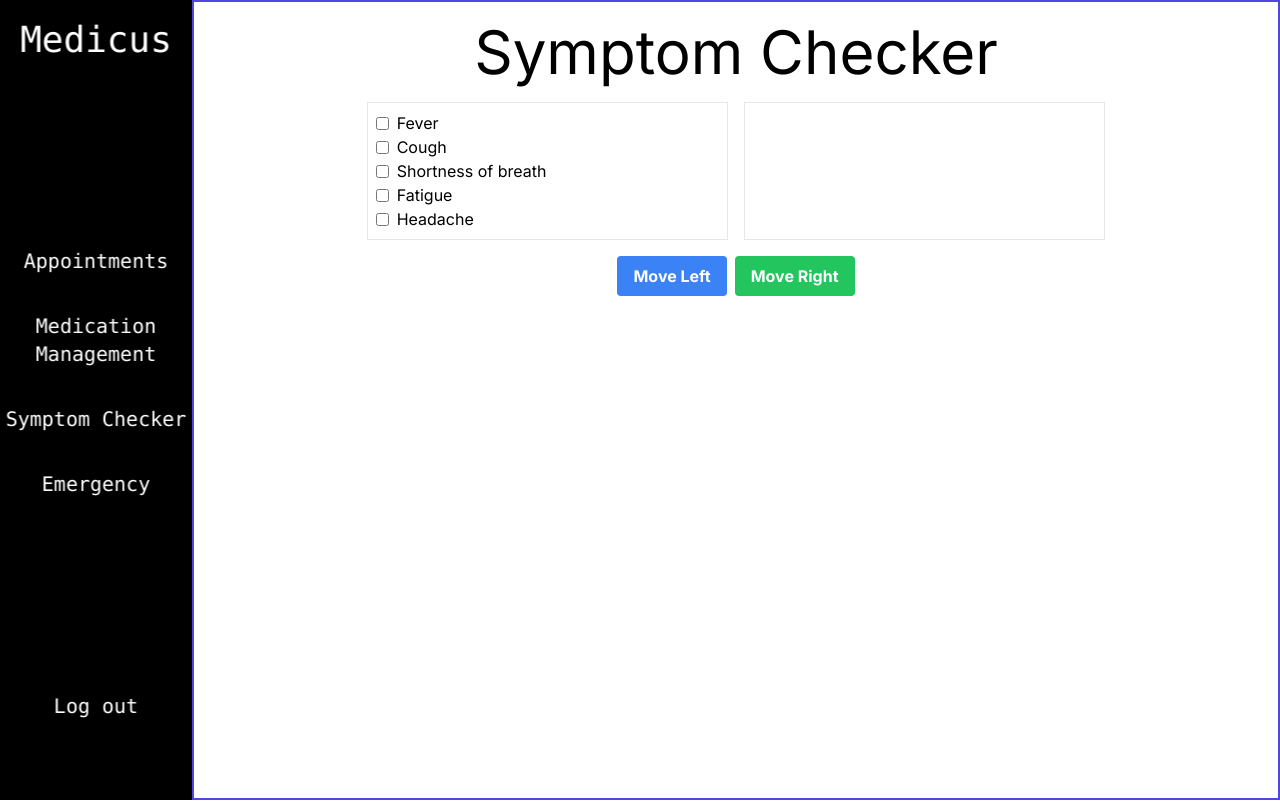
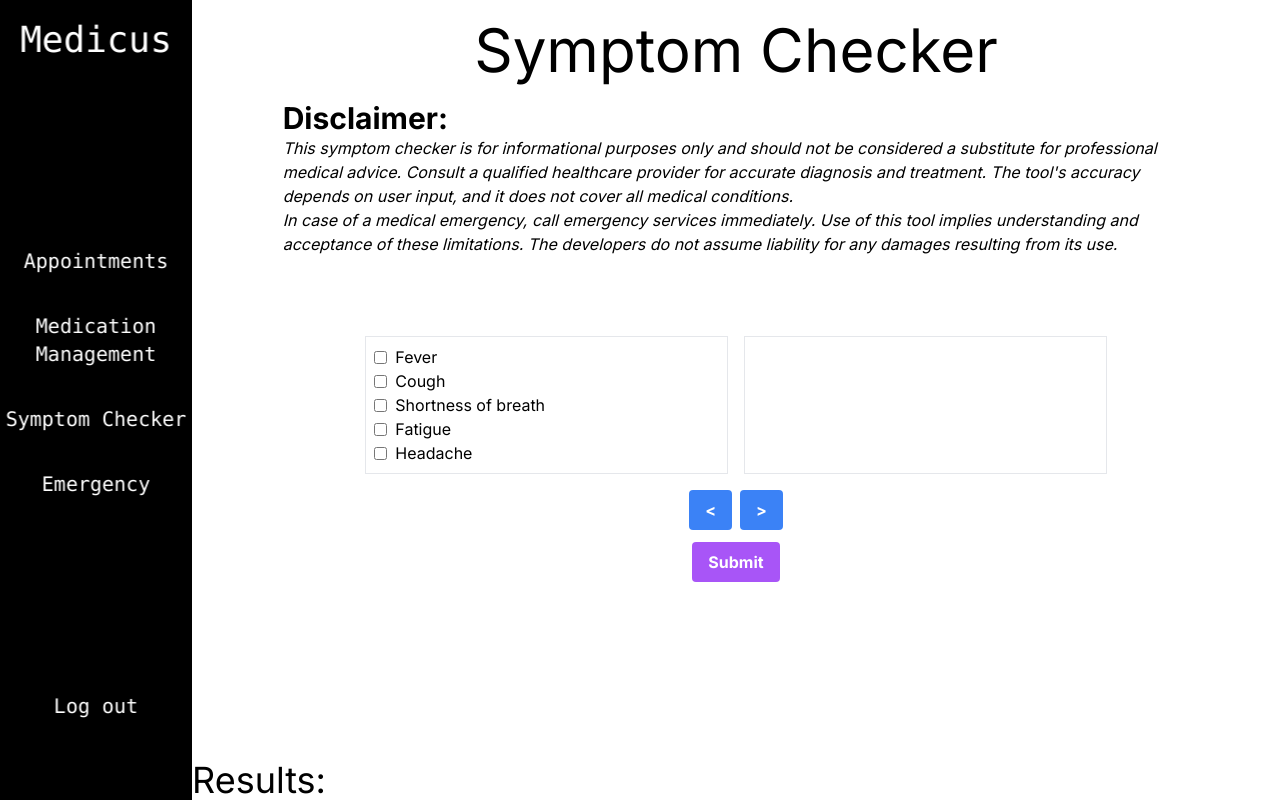
Before and after one commit to anevski-stefan/medicus, a Next.js app in the folder frontend/: page /symptomsCheck in a window 1280 px wide. Built offline with nearby package versions, Linux system fonts and the light colour scheme.

Commit message:
Add nice ui for the symptom checker

```diff
--- a/frontend/src/app/symptomsCheck/page.jsx
+++ b/frontend/src/app/symptomsCheck/page.jsx
@@ -1,6 +1,6 @@
 "use client";
 import React, { useState } from "react";
-import LeftMenu from '../components/LeftMenu';
+import LeftMenu from "../components/LeftMenu";
 import Button from "../components/Button";
 
 const initialSymptoms = [
@@ -8,7 +8,7 @@ const initialSymptoms = [
   "Cough",
   "Shortness of breath",
   "Fatigue",
-  "Headache"
+  "Headache",
 ];
 
 function SymptomsCheck() {
@@ -27,12 +27,12 @@ function SymptomsCheck() {
 
   function handleMoveToLeftOrRight(isMovingToRight) {
     const updatedLeftSymptoms = isMovingToRight
-      ? leftSymptoms.filter(symptom => !selectedSymptoms.includes(symptom))
+      ? leftSymptoms.filter((symptom) => !selectedSymptoms.includes(symptom))
       : [...leftSymptoms, ...selectedSymptoms];
 
     const updatedRightSymptoms = isMovingToRight
       ? [...rightSymptoms, ...selectedSymptoms]
-      : rightSymptoms.filter(symptom => !selectedSymptoms.includes(symptom));
+      : rightSymptoms.filter((symptom) => !selectedSymptoms.includes(symptom));
 
     setLeftSymptoms(updatedLeftSymptoms);
     setRightSymptoms(updatedRightSymptoms);
@@ -40,11 +40,13 @@ function SymptomsCheck() {
   }
 
   function handleMoveToLeft() {
-    const updatedRightSymptoms = rightSymptoms.filter(symptom => !selectedSymptoms.includes(symptom));
+    const updatedRightSymptoms = rightSymptoms.filter(
+      (symptom) => !selectedSymptoms.includes(symptom)
+    );
 
     const updatedLeftSymptoms = [
       ...leftSymptoms,
-      ...selectedSymptoms.filter(symptom => !leftSymptoms.includes(symptom))
+      ...selectedSymptoms.filter((symptom) => !leftSymptoms.includes(symptom)),
     ];
 
     setLeftSymptoms(updatedLeftSymptoms);
@@ -53,11 +55,13 @@ function SymptomsCheck() {
   }
 
   function handleMoveToRight() {
-    const updatedLeftSymptoms = leftSymptoms.filter(symptom => !selectedSymptoms.includes(symptom));
+    const updatedLeftSymptoms = leftSymptoms.filter(
+      (symptom) => !selectedSymptoms.includes(symptom)
+    );
 
     const updatedRightSymptoms = [
       ...rightSymptoms,
-      ...selectedSymptoms.filter(symptom => !rightSymptoms.includes(symptom))
+      ...selectedSymptoms.filter((symptom) => !rightSymptoms.includes(symptom)),
     ];
 
     setLeftSymptoms(updatedLeftSymptoms);
@@ -65,13 +69,48 @@ function SymptomsCheck() {
     setSelectedSymptoms([]);
   }
 
+  function handleSubmit() {
+    // Make an HTTP POST request to your backend API with the selected symptoms data
+    axios
+      .post("/api/submit-symptoms", { symptoms: selectedSymptoms })
+      .then((response) => {
+        // Handle the response from the backend if needed
+        console.log("Symptoms data submitted successfully:", response.data);
+      })
+      .catch((error) => {
+        // Handle errors if the request fails
+        console.error("Error submitting symptoms data:", error);
+      });
+
+      const disclaimerText = `
+    <p>
+      <b>Disclaimer:</b> This symptom checker is for informational purposes only and should not be considered a substitute for professional medical advice. Consult a qualified healthcare provider for accurate diagnosis and treatment. The tool's accuracy depends on user input, and it does not cover all medical conditions. In case of a medical emergency, call emergency services immediately. Use of this tool implies understanding and acceptance of these limitations. The developers do not assume liability for any damages resulting from its use.
+    </p>
+  `;
+  }
+
   return (
+
     <div className="symptoms-check__wrapper flex">
-      <LeftMenu className={isHidden ? "hidden animated w-1/6" : "visible animated w-1/6"} />
+      <LeftMenu
+        className={
+          isHidden ? "hidden animated w-1/6" : "visible animated w-1/6"
+        }
+      />
       <div className="flex flex-col flex-1">
-        <Button isHidden={isHidden} handleClick={() => setIsHidden(!isHidden)} />
-        <div className='border-2 border-indigo-600 flex-1'>
-          <h1 className='text-6xl text-center my-5'>Symptom Checker</h1>
+        <Button
+          isHidden={isHidden}
+          handleClick={() => setIsHidden(!isHidden)}
+        />
+        <div className="flex-1">
+          <h1 className="text-6xl text-center my-5">Symptom Checker</h1>
+          <div className="w-10/12 mx-auto mb-20">
+            <p>
+              <b className="text-3xl">Disclaimer:</b><br />
+              <i>This symptom checker is for informational purposes only and should not be considered a substitute for professional medical advice. Consult a qualified healthcare provider for accurate diagnosis and treatment. The tool's accuracy depends on user input, and it does not cover all medical conditions.<br />
+              In case of a medical emergency, call emergency services immediately. Use of this tool implies understanding and acceptance of these limitations. The developers do not assume liability for any damages resulting from its use.</i>
+            </p>
+          </div>
           <div className="flex justify-center my-4">
             <div className="w-1/3 p-2 border mr-2">
               {leftSymptoms.map((symptom, index) => (
@@ -99,13 +138,30 @@ function SymptomsCheck() {
             </div>
           </div>
           <div className="flex justify-center mt-4">
-            <button className="bg-blue-500 hover-bg-blue-700 text-white font-bold py-2 px-4 rounded mr-2" onClick={handleMoveToLeft}>
-              Move Left
+            <button
+              className="bg-blue-500 hover:bg-blue-700 text-white font-bold py-2 px-4 rounded mr-2"
+              onClick={handleMoveToLeft}
+            >
+              {`<`}
             </button>
-            <button className="bg-green-500 hover-bg-green-700 text-white font-bold py-2 px-4 rounded" onClick={handleMoveToRight}>
-              Move Right
+            <button
+              className="bg-blue-500 hover:bg-blue-700 text-white font-bold py-2 px-4 rounded"
+              onClick={handleMoveToRight}
+            >
+              {`>`}
             </button>
           </div>
+          <div className="flex justify-center my-3">
+            <button
+              className="bg-purple-500 hover:bg-purple-700 text-white font-bold py-2 px-4 rounded"
+              onClick={handleSubmit}
+            >
+              Submit
+            </button>
+          </div>
+        </div>
+        <div className="results-wrapper">
+          <h1 className="text-4xl">Results:</h1>
         </div>
       </div>
     </div>
```
